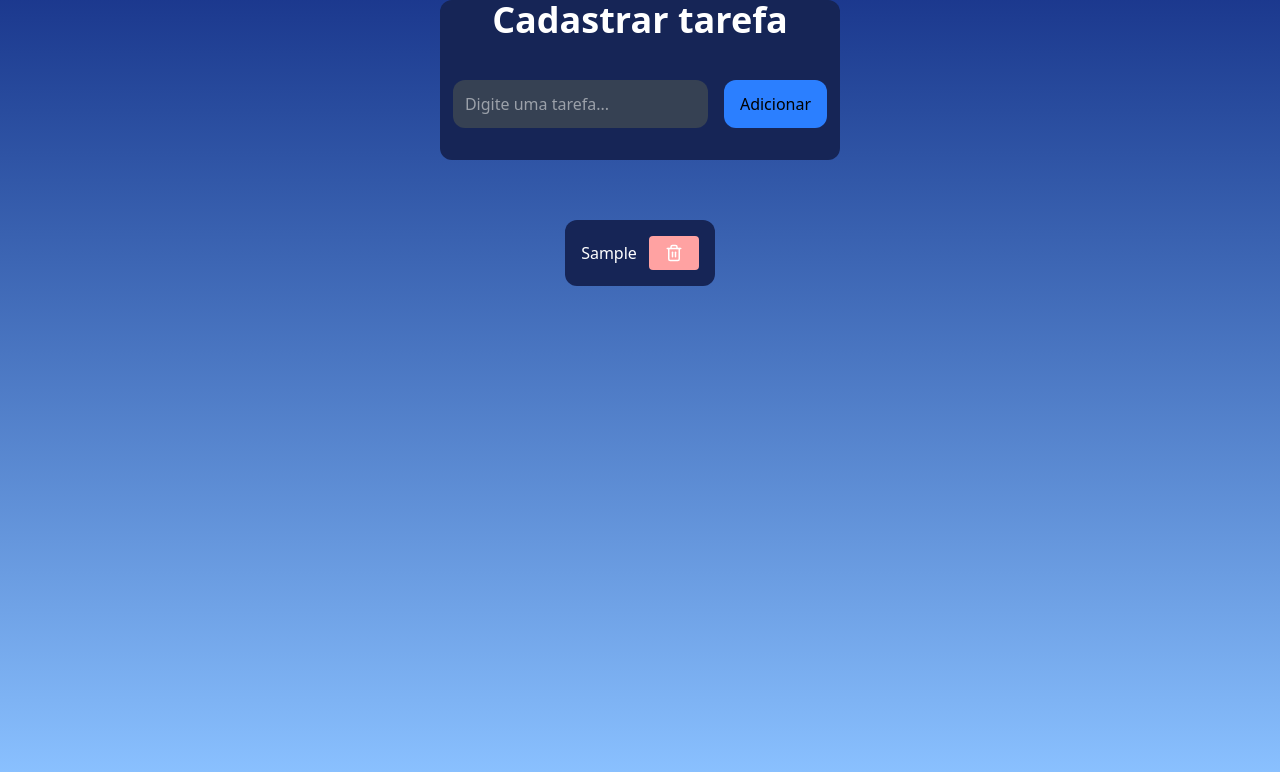
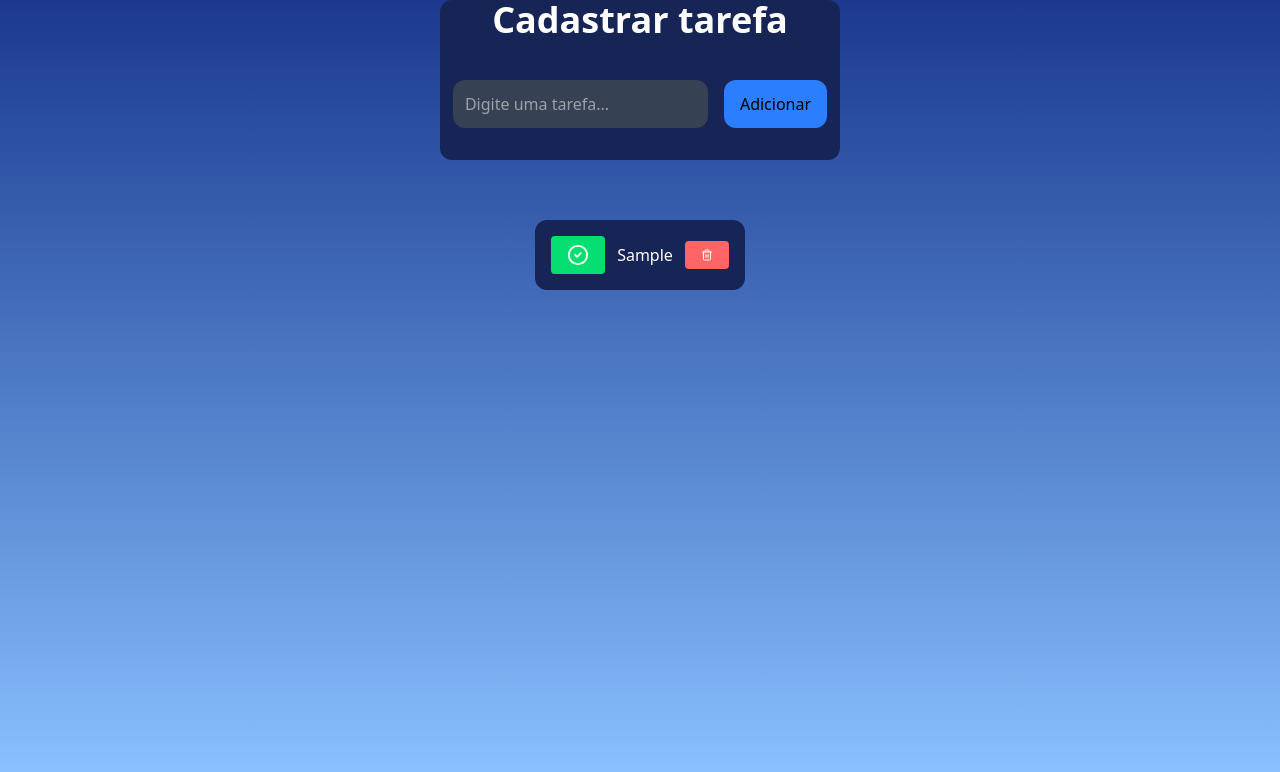
Before and after one commit to Joao-Eduardo-Alves/To-Do-List, a React (Vite) app in the folder frontend/: page / in a window 1280 px wide. Both pictures are taken after typing "Sample" into the empty fields and a click on the button "Adicionar". Shown: the top 772 px of the page. Built offline with nearby package versions, Linux system fonts and the light colour scheme.

Commit message:
Adicionado botão de concluir tarefa

```diff
--- a/frontend/src/components/ListarTarefas.jsx
+++ b/frontend/src/components/ListarTarefas.jsx
@@ -1,17 +1,28 @@
 import { Trash2 } from "lucide-react";
+import { CircleCheck } from "lucide-react";
 function ListarTarefas({ tarefas }) {
 
     return (
         <>
         <ul className="space-y-2">
             {tarefas.map((tarefa) => (
-                <li key={tarefa.id} className="bg-[oklch(28.2%_0.091_267.935)] text-white p-4 rounded-xl flex justify-between items-center gap-3">
-                    <span> {tarefa.descricao} </span>
+
+                <li key={tarefa.id} className="bg-[oklch(28.2%_0.091_267.935)] text-white p-4 rounded-xl flex items-center gap-3">
+
                     <button
-                        className="flex items-center bg-red-300 hover:bg-red-400 px-4 py-2 rounded-sm transition">
-                        <Trash2 size={18} color="white" />
+                        className="flex items-center bg-green-400 hover:bg-green-500 px-4 py-2 rounded-sm transition">
+                        <CircleCheck size={22} color="white" />
                     </button>
+
+                    <span className="flex-1"> {tarefa.descricao} </span>
+
+                    <button
+                        className="flex items-center bg-red-400 hover:bg-red-500 px-4 py-2 rounded-sm transition">
+                        <Trash2 size={12} color="white" />
+                    </button>
+
                 </li>
+
             ))}
         </ul>
         </>
```
